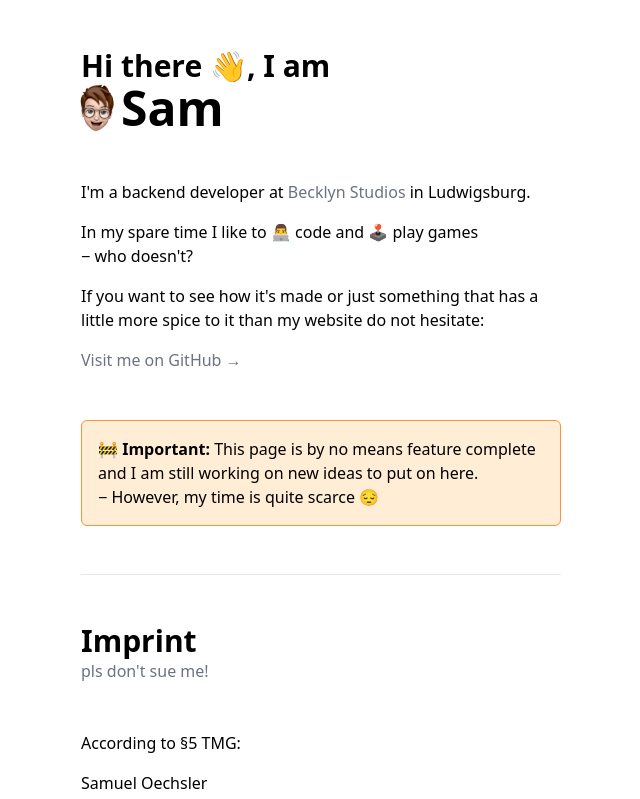
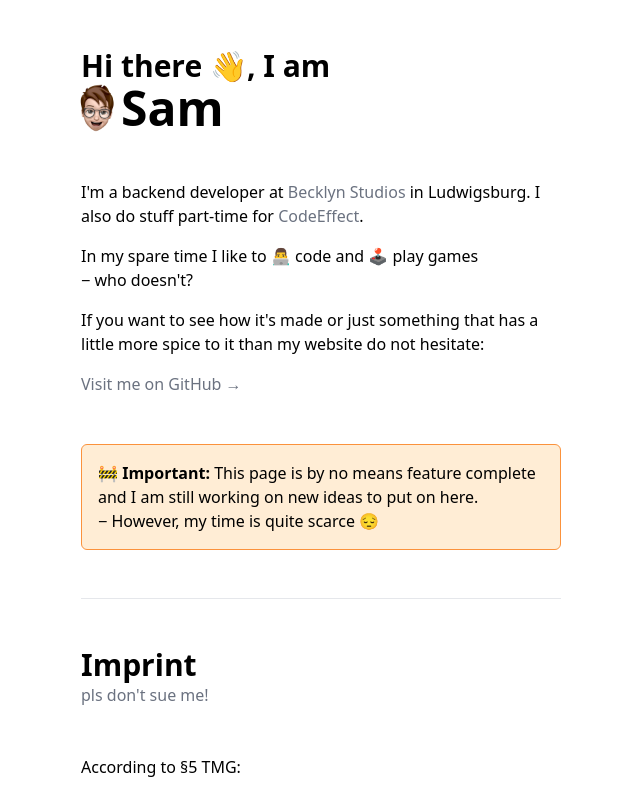
Before and after one commit to oechsler/oechsler, a Next.js app: page / in a window 1280 px wide. Shown: the top 799 px of the page, without its empty margins (319-959 px from the left). Built offline with nearby package versions, Linux system fonts and the light colour scheme.

Commit message:
Add some more content

```diff
--- a/pages/index.tsx
+++ b/pages/index.tsx
@@ -56,7 +56,17 @@ const Home: NextPage = () => (
           >
             Becklyn Studios
           </a>{" "}
-          in Ludwigsburg.
+          in Ludwigsburg. I also do stuff part-time for{" "}
+          <a
+            className="mt-4 text-gray-500 hover:text-gray-700"
+            href="https://codeeffect.io/"
+            target={"_blank"}
+            referrerPolicy={"no-referrer"}
+            rel="noreferrer"
+          >
+            CodeEffect
+          </a>
+          .
         </p>
         <p className="mt-4">
           In my spare time I like to 👨‍💻&nbsp;code and 🕹&nbsp;play games
```
